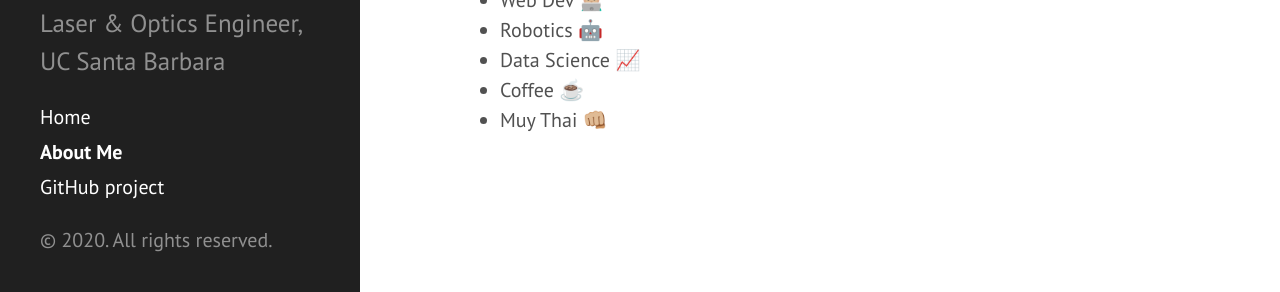
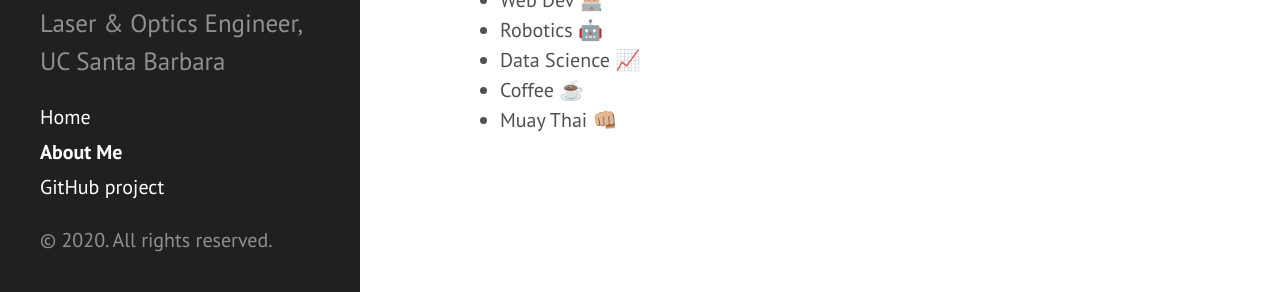
Before and after one commit to Jacobabergam/jacobbergam_blog, a Jekyll site: the page built from about.md, in a window 1280 px wide and 1203 px high. Shown: the part 908-1200 px from the top of the window. Built offline with Jekyll 4.4.1, drawn with Linux system fonts in a browser that asks for light colours.

Commit message:
spelling fixed

```diff
--- a/about.md
+++ b/about.md
@@ -29,4 +29,4 @@ I also have several patents pending pertaining to Lidar systems and often get to
 * Robotics 🤖
 * Data Science 📈
 * Coffee ☕️
-* Muy Thai 👊🏼
+* Muay Thai 👊🏼
```
